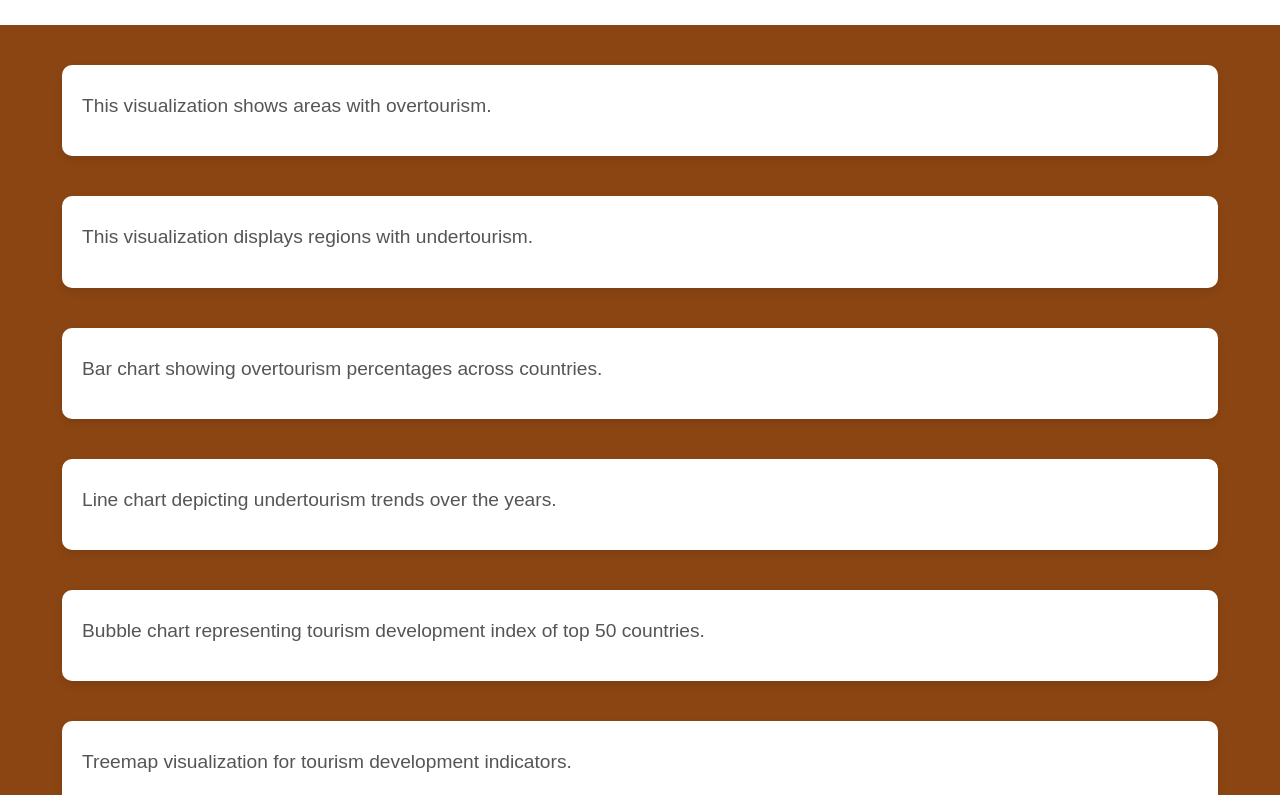
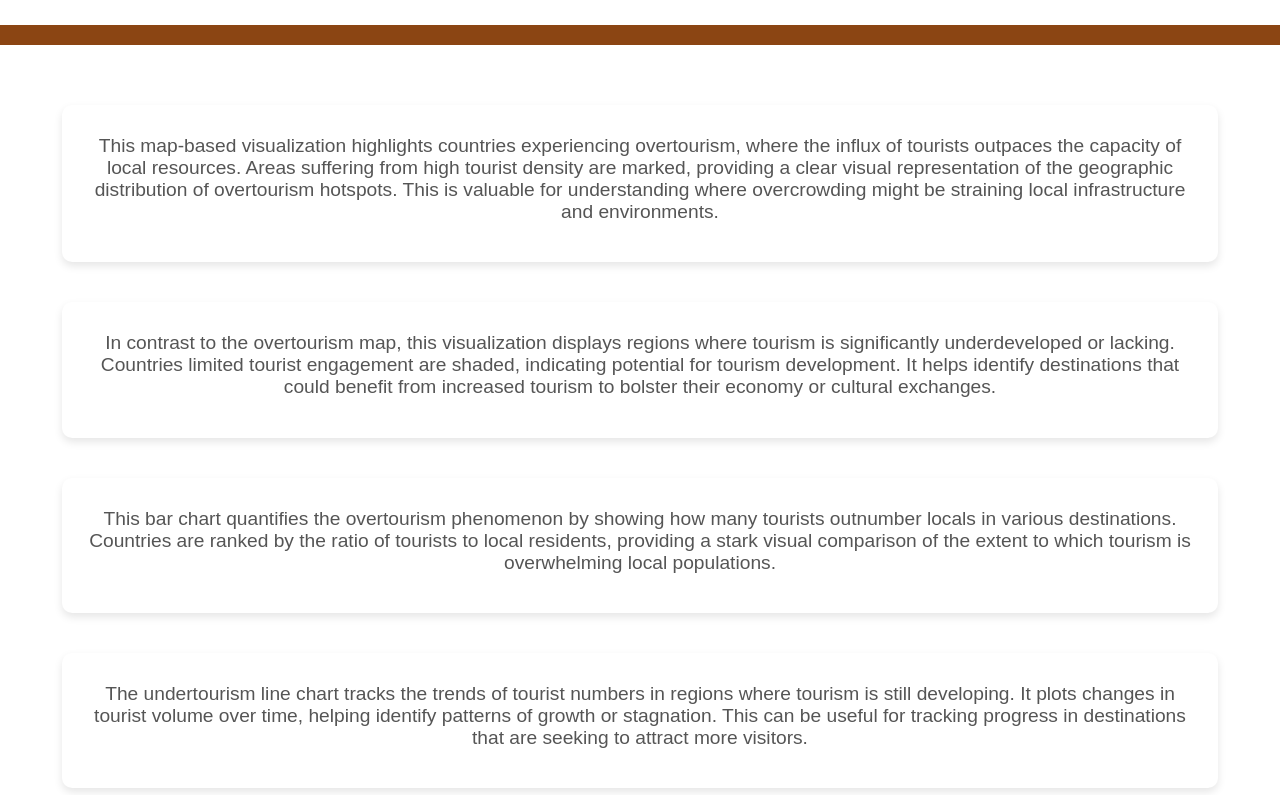
Before and after one commit to AdittiGupta/FIT3179_A2_, a plain HTML site: page index.html in a window 1280 px wide. Shown: the part 122-917 px from the top of the page. Drawn offline with Linux system fonts and the light colour scheme; a script that the page names is missing.

Commit message:
Update index.html

```diff
--- a/index.html
+++ b/index.html
@@ -26,7 +26,10 @@
             color: black; /* Black text for the heading */
         }
         #visualizations {
-            padding: 0 20px; /* Remove background color to show brown in between */
+            padding: 20px;
+            text-align: center;
+            background-color: white;
+            margin-bottom: 20px; /* Space for brown background */
         }
         .vis-container {
             margin: 40px auto;
@@ -57,7 +60,7 @@
 
     <!-- Heading Container -->
     <div id="heading">
-        <h1>Tourism Visualizations</h1>
+        <h1>Worldwide Tourism</h1>
     </div>
 
     <!-- Visualizations Container -->
@@ -66,37 +69,37 @@
         <!-- Overtourism Geo -->
         <div class="vis-container">
             <div id="overtourism-geo"></div>
-            <p class="text-description">This visualization shows areas with overtourism.</p>
+            <p class="text-description">This map-based visualization highlights countries experiencing overtourism, where the influx of tourists outpaces the capacity of local resources. Areas suffering from high tourist density are marked, providing a clear visual representation of the geographic distribution of overtourism hotspots. This is valuable for understanding where overcrowding might be straining local infrastructure and environments.</p>
         </div>
 
         <!-- Undertourism Geo -->
         <div class="vis-container">
             <div id="undertourism-geo"></div>
-            <p class="text-description">This visualization displays regions with undertourism.</p>
+            <p class="text-description">In contrast to the overtourism map, this visualization displays regions where tourism is significantly underdeveloped or lacking. Countries limited tourist engagement are shaded, indicating potential for tourism development. It helps identify destinations that could benefit from increased tourism to bolster their economy or cultural exchanges.</p>
         </div>
 
         <!-- Overtourism Bar Chart -->
         <div class="vis-container">
             <div id="overtourism-bar"></div>
-            <p class="text-description">Bar chart showing overtourism percentages across countries.</p>
+            <p class="text-description">This bar chart quantifies the overtourism phenomenon by showing how many tourists outnumber locals in various destinations. Countries are ranked by the ratio of tourists to local residents, providing a stark visual comparison of the extent to which tourism is overwhelming local populations.</p>
         </div>
 
         <!-- Undertourism Line Chart -->
         <div class="vis-container">
             <div id="undertourism-line"></div>
-            <p class="text-description">Line chart depicting undertourism trends over the years.</p>
+            <p class="text-description">The undertourism line chart tracks the trends of tourist numbers in regions where tourism is still developing. It plots changes in tourist volume over time, helping identify patterns of growth or stagnation. This can be useful for tracking progress in destinations that are seeking to attract more visitors.</p>
         </div>
 
         <!-- World Tourism Development Bubble -->
         <div class="vis-container">
             <div id="wtdi-bubble"></div>
-            <p class="text-description">Bubble chart representing tourism development index of top 50 countries.</p>
+            <p class="text-description">This bubble chart uses the World Tourism Development Index to plot countries based on their tourism development scores. The size of each bubble reflects the country’s rank in tourism performance, colour indicates the country, and the positioning indicates the year along with the index value. This visualization offers a broad perspective on how well countries are doing in fostering sustainable tourism.</p>
         </div>
 
         <!-- World Tourism Development Treemap -->
         <div class="vis-container">
             <div id="wtdi-treemap"></div>
-            <p class="text-description">Treemap visualization for tourism development indicators.</p>
+            <p class="text-description">The treemap groups countries based on income levels, visualizing the distribution of tourism development across different economic categories. Countries are represented by boxes, with the colour corresponds to the economic category. This visualization helps understand how tourism development varies across different income groups and geographic regions. Here, all the countries are included but to begin with, only Top 50 are shown.</p>
         </div>
 
     </div>
```
